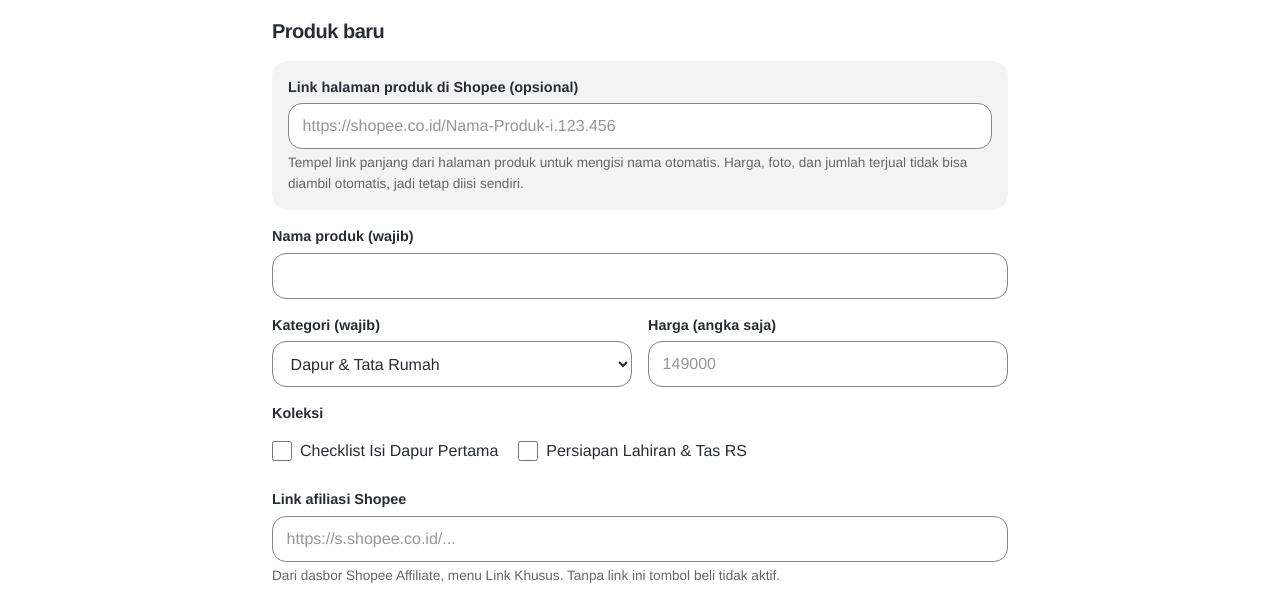
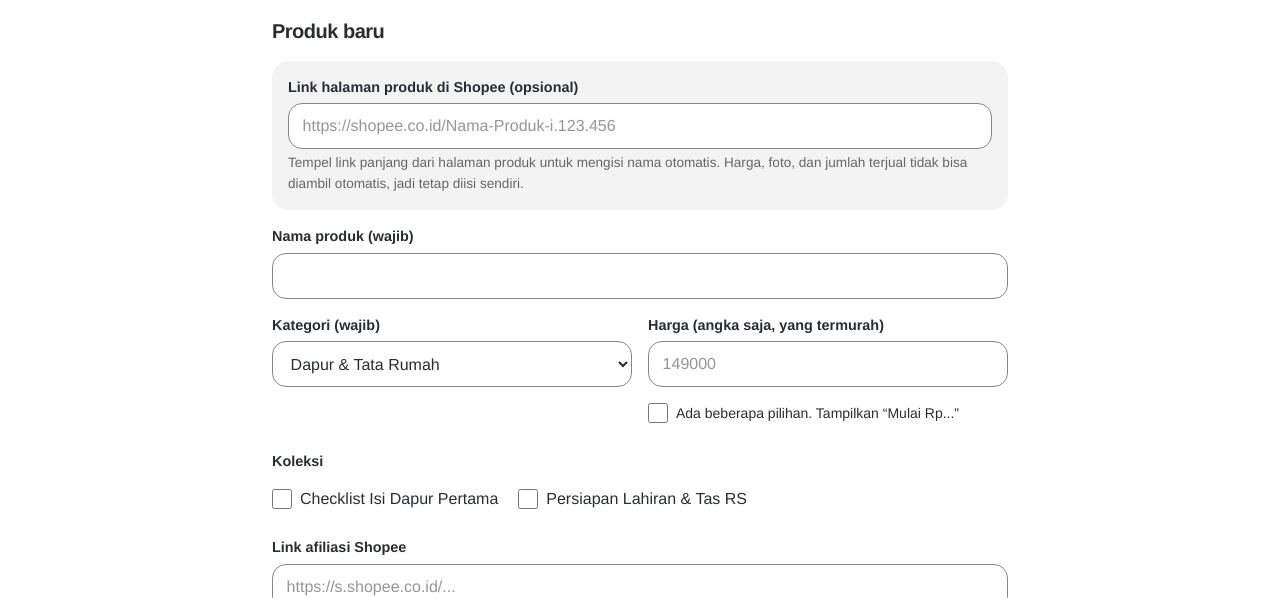
Before and after one commit to lordmishi/listberdua, an Astro site: page /admin in a window 1280 px wide. Both pictures are taken after a click on the button "Tambah produk". Shown: the part 171-769 px from the top of the page. Built offline with nearby package versions, Linux system fonts and the light colour scheme; Astro itself is replaced by a stand-in of ours.

Commit message:
Price range option, font fix, name auto-fill

```diff
--- a/src/pages/admin.astro
+++ b/src/pages/admin.astro
@@ -92,8 +92,12 @@ const seedText = JSON.stringify(seed).replace(/</g, '\\u003c');
           <select class="field" id="f-kategori"></select>
         </div>
         <div>
-          <label class="field-label" for="f-harga">Harga (angka saja)</label>
+          <label class="field-label" for="f-harga">Harga (angka saja, yang termurah)</label>
           <input class="field" id="f-harga" inputmode="numeric" placeholder="149000" autocomplete="off" />
+          <label class="mt-1 flex min-h-11 items-center gap-2 text-sm">
+            <input type="checkbox" id="f-mulai" class="size-5" />
+            Ada beberapa pilihan. Tampilkan “Mulai Rp...”
+          </label>
         </div>
         <fieldset class="sm:col-span-2">
           <legend class="field-label">Koleksi</legend>
@@ -382,6 +386,7 @@ const seedText = JSON.stringify(seed).replace(/</g, '\\u003c');
       field('nama').value = item?.name ?? '';
       categorySelect.value = item?.categorySlug ?? categories[0].slug;
       field('harga').value = (item?.priceEstimate ?? '').replace(/\D/g, '');
+      field('mulai').checked = /^mulai/i.test(item?.priceEstimate ?? '');
       field('link').value = item?.affiliateUrl ?? '';
       field('terjual').value = item?.soldLabel ?? '';
       $<HTMLSelectElement>('#f-badge').value = item?.storeBadge ?? '';
@@ -490,7 +495,7 @@ const seedText = JSON.stringify(seed).replace(/</g, '\\u003c');
         category: category.name,
         categorySlug: category.slug,
         collection: [...collectionBox.querySelectorAll<HTMLInputElement>('input:checked')].map((b) => b.value),
-        priceEstimate: price ? 'Rp' + Number(price).toLocaleString('id-ID') : '',
+        priceEstimate: price ? (field('mulai').checked ? 'Mulai ' : '') + 'Rp' + Number(price).toLocaleString('id-ID') : '',
         soldLabel: field('terjual').value.trim(),
         storeBadge: $<HTMLSelectElement>('#f-badge').value,
         quickTag: field('tag').value.trim(),
```
